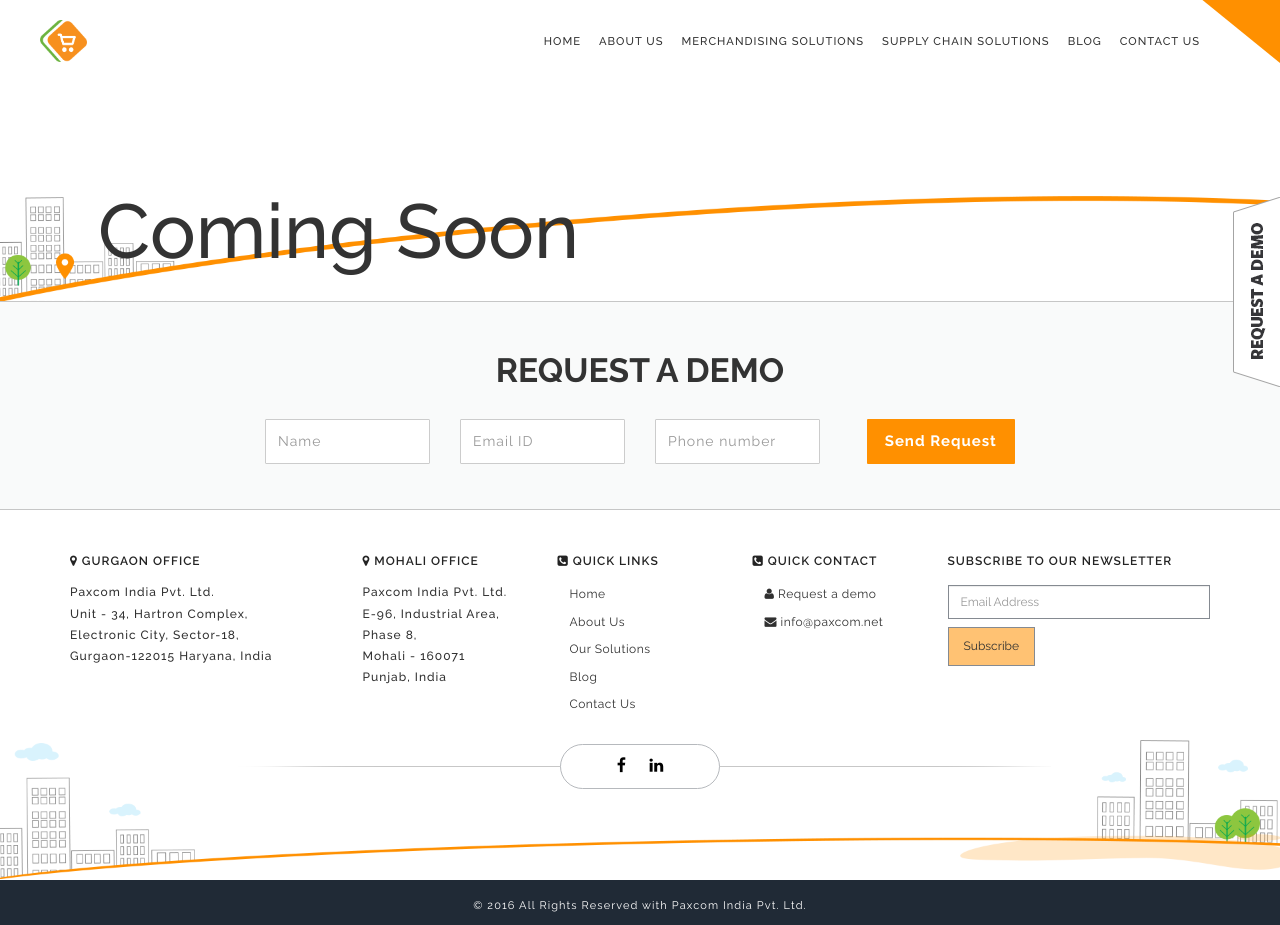
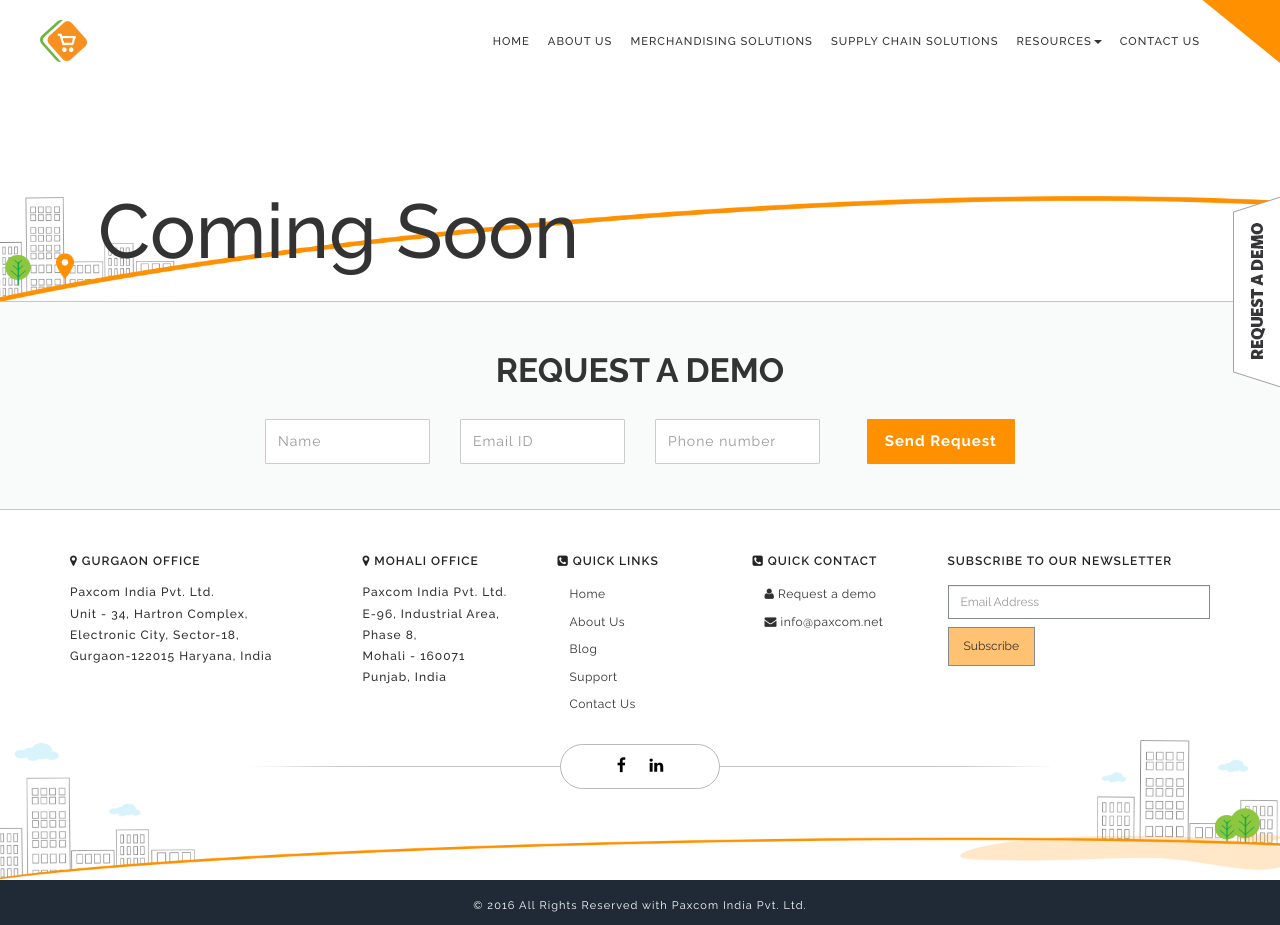
Before and after one commit to paxcom/paxcom.github.io, a Jekyll site: the page built from coming-soon.html, in a window 1280 px wide. Built offline with Jekyll 4.4.1, drawn with Linux system fonts in a browser that asks for light colours; comment, search, counter and statistics services are not loaded.

Commit message:
update footer.html, header.html, css/style.css

```diff
--- a/_includes/footer.html
+++ b/_includes/footer.html
@@ -33,8 +33,9 @@
           <ul class="footer-links quick-links">
             <li><a href="{{site.baseurl}}/index.html" {% if page.url == '/' or page.url == '/index.html' %} class='active' {% endif %}>Home</a></li>
             <li><a href="{{site.baseurl}}/about-us.html" {% if page.url == '/about-us.html' %} class='active' {% endif %}  >About Us </a></li>
-            <li><a href="{{site.baseurl}}/index.html#soultions" class="page-scroll" >Our Solutions</a></li>
+            <!--<li><a href="{{site.baseurl}}/index.html#soultions" class="page-scroll" >Our Solutions</a></li>-->
             <li><a href="http://blog.paxcom.net/"  target="new">Blog</a></li>
+            <li><a href="http://support.paxcom.net/"  target="new">Support</a></li>
             <!--<li><a href="#">Meet the team</a></li>-->
             <li><a href="{{site.baseurl}}/contact-us.html" {% if page.url == '/contact-us.html'  %} class='active' {% endif %}>Contact Us</a></li>
           </ul>
--- a/_includes/header.html
+++ b/_includes/header.html
@@ -33,7 +33,15 @@
                 <li><a href="{{site.baseurl}}/supply-chain.html" {% if page.url == '/supply-chain.html'  %} class='active' {% endif %}>Supply Chain Solutions</a></li>
               </ul>
             </li>-->
-            <li><a href="http://blog.paxcom.net/"  target="new">Blog</a></li>
+
+             <li class="dropdown">
+              <a href="#" class="dropdown-toggle" data-toggle="dropdown" >Resources<b class="caret"></b></a>
+              <ul class="dropdown-menu">
+                <li><a href="http://blog.paxcom.net/"  target="new">Blog</a></li>
+            	<li><a href="http://support.paxcom.net/"  target="new">Support</a></li>
+              </ul>
+            </li>
+
 
 
             <li><a href="{{site.baseurl}}/contact-us.html" {% if page.url == '/contact-us.html'  %} class='active' {% endif %}>Contact us</a></li>
--- a/css/style.css
+++ b/css/style.css
@@ -142,7 +142,8 @@
 	padding: 0px 0;
 	border-radius: 2px;
 	box-shadow: none;
-	margin: 13px 0px 0px -60px
+	margin: 13px 0px 0px -10px;
+	min-width:111px;
 }
 .paxcom-nav ul li .dropdown-menu li {
 	padding: 0px;
@@ -170,7 +171,7 @@
 .paxcom-nav ul li .dropdown-menu:before {
 	position: absolute;
 	top: -7px;
-	left: 90px;
+	left: 44px;
 	display: inline-block;
 	border-right: 7px solid transparent;
 	border-bottom: 7px solid #ccc;
@@ -181,7 +182,7 @@
 .paxcom-nav ul li .dropdown-menu:after {
 	position: absolute;
 	top: -6px;
-	left: 91px;
+	left: 45px;
 	display: inline-block;
 	border-right: 6px solid transparent;
 	border-bottom: 6px solid #ffffff;
--- a/js/scrolling-nav.js
+++ b/js/scrolling-nav.js
@@ -1,5 +1,8 @@
 //jQuery to collapse the navbar on scroll
 $(window).scroll(function() {
+	/*var navOffTop = $(".inner-nav").offset().top;
+	console.log(navOffTop);
+	*/
     if ($(".inner-nav").offset().top >= 385) {
         $(".navbar-fixed-top").addClass("top-nav-collapse");
     } else {
```
